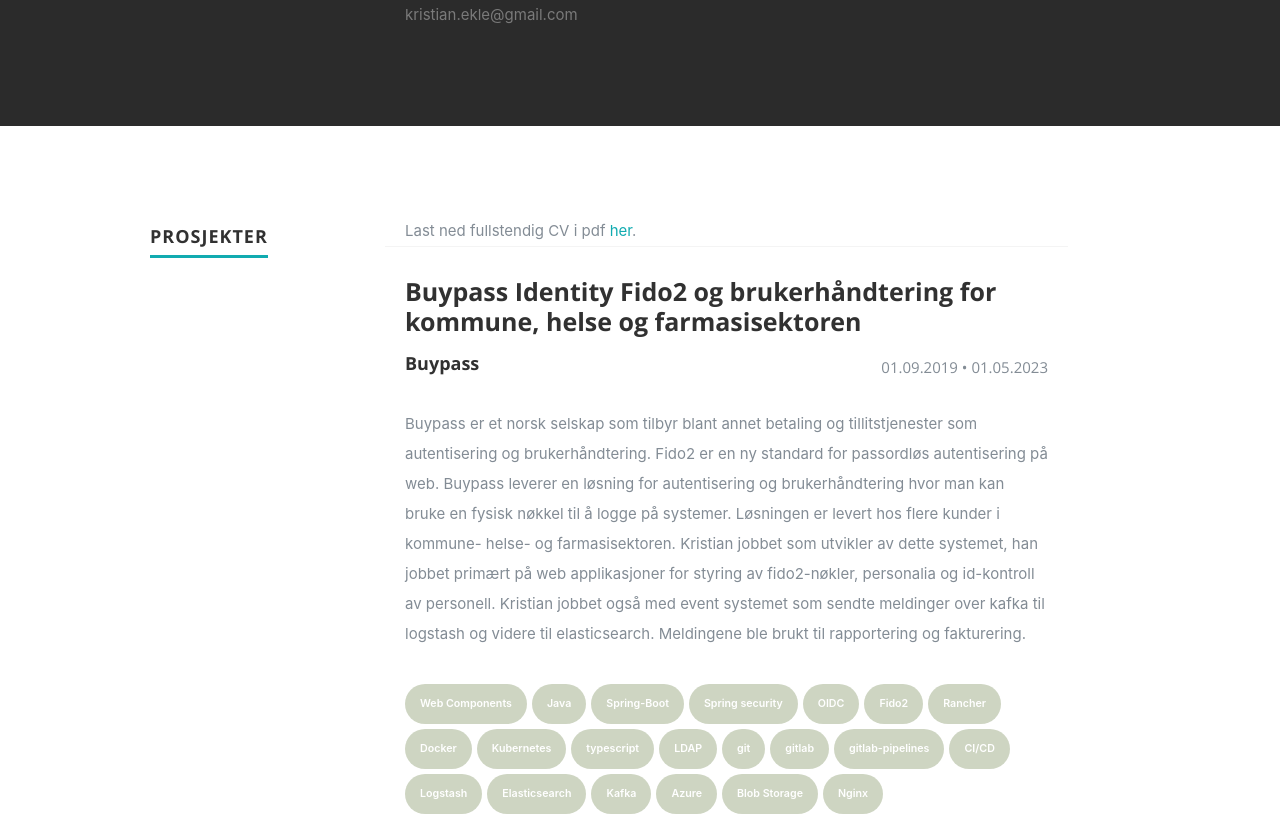
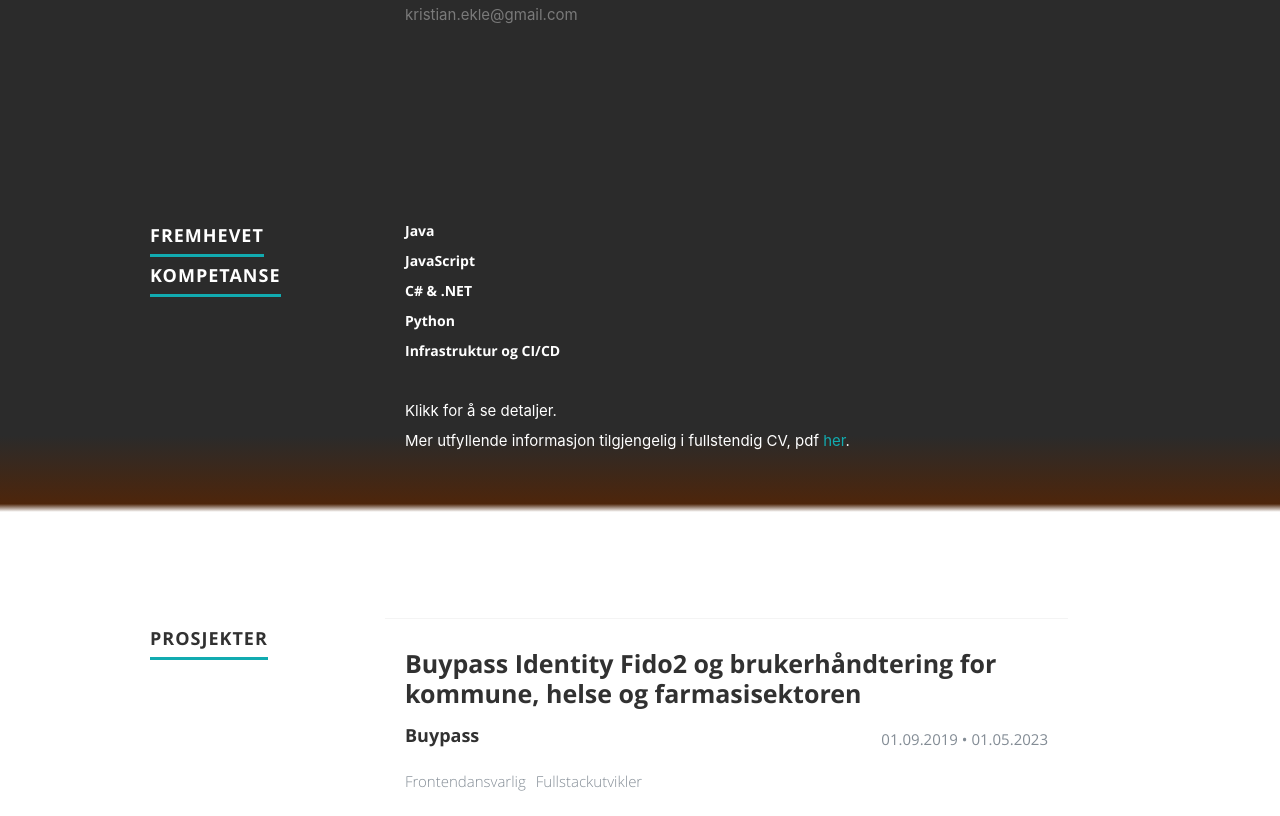
Before and after one commit to krekle/me, a React (Create React App) app: page / in a window 1280 px wide. Shown: the part 1520-2336 px from the top of the page. Built offline with nearby package versions, Linux system fonts and the light colour scheme; a web font is replaced by a local one.

Commit message:
Update CV

```diff
--- a/package.json
+++ b/package.json
@@ -4,6 +4,7 @@
   "version": "0.1.0",
   "private": true,
   "dependencies": {
+    "@types/react": "^18.2.21",
     "react": "^16.6.0",
     "react-dom": "^16.6.0",
     "react-scripts": "3.4.1"
--- a/public/css/default.css
+++ b/public/css/default.css
@@ -838,3 +838,13 @@ properly.
 .project-title {
     margin-top: 30px;
 }
+
+.project-roles {
+    margin: -1em 0 2em 0;
+    font-style: italic;
+}
+
+.project-role {
+    margin-right: 10px;
+    font-family: 'opensans-light';
+}
--- a/public/css/layout.css
+++ b/public/css/layout.css
@@ -9,6 +9,7 @@
    a. General Styles
    b. Header Styles
    c. About Section
+   c-2. Featured Section
    d. Resume Section
    e. Portfolio Section
    f. Call To Action Section
@@ -235,7 +236,54 @@ ul#nav li.current a { color: #F06000; }
    font-size: 20px;
 }
 
+/* ------------------------------------------------------------------ */
+/* c-2. Featured section
+/* ------------------------------------------------------------------ */
 
+#featured {
+  background: rgb(43,43,43);
+background: linear-gradient(180deg, rgba(43,43,43,1) 77%, rgba(240,96,0,0.279171043417367) 94%, rgba(255,255,255,1) 96%);
+
+  padding-top: 90px;
+  padding-bottom: 72px;
+  overflow: hidden;
+  color: #FFFFFF;
+}
+
+#featured h1 {
+  font: 18px/24px 'opensans-bold', sans-serif;
+  color: #FFFFFF;
+  text-transform: uppercase;
+  letter-spacing: 1px;
+}
+#featured h1 span {
+  border-bottom: 3px solid #11ABB0;
+  padding-bottom: 6px;
+  line-height: 2.2em;
+}
+
+.feature > h6{
+  color: #FFFFFF;
+  cursor: pointer;
+}
+
+.feature > h6:hover{
+  color: #FFFFFF;
+  cursor: pointer;
+  text-decoration: underline;
+}
+
+.feature > .collapse {
+  visibility: collapse;
+  display: none;
+  height: 0px;
+}
+
+.feature > .expand {
+  overflow: hidden;
+  visibility: visible;
+  transition: height 200ms;
+}
 /* ------------------------------------------------------------------ */
 /* d. Resume Section
 /* ------------------------------------------------------------------ */
--- a/src/App.js
+++ b/src/App.js
@@ -1,6 +1,7 @@
 import React, { Component } from 'react';
 import Header from './components/Header';
 import About from './components/About';
+import Featured from './components/Featured';
 import Resume from './components/Resume';
 import Portfolio from './components/Portfolio';
 import ContactUs from './components/Contact';
@@ -12,6 +13,7 @@ class App extends Component {
       <div className="App">
         <Header resumeData={resumeData}/>
         <About resumeData={resumeData}/>
+        <Featured resumeData={resumeData}/>
         <Resume resumeData={resumeData}/>
         <Portfolio resumeData={resumeData}/>
         <ContactUs resumeData={resumeData}/>
--- /dev/null
+++ b/src/components/Featured.js
@@ -0,0 +1,46 @@
+import React, { Component } from 'react';
+
+function FeatureListItem(props) {
+  const [expanded, setExpanded] = React.useState(false);
+  const expandCallback = React.useCallback(() => {
+    setExpanded(!expanded);
+  })
+
+    return (
+      <div className="feature">
+        <h6 onClick={expandCallback}>{props.name}</h6>
+        <p className={expanded ? 'expand' : 'collapse'}>{props.description}</p>
+      </div>
+    )
+  }
+
+
+export default class Featured extends Component {
+
+  render() {
+    let resumeData = this.props.resumeData;
+
+    return (
+      <section id="featured">
+        <div className="row featured">
+          <div className="three columns header-col">
+            <h1><span>Fremhevet kompetanse</span></h1>
+          </div>
+
+
+          <div className="nine columns main-col">
+            {resumeData.featured && resumeData.featured.map((item) => {
+              return (
+                <FeatureListItem name={item.Name} description={item.Description}></FeatureListItem>
+                )
+              })}
+              <br/>
+              Klikk for å se detaljer. <br/>
+              Mer utfyllende informasjon tilgjengelig i fullstendig CV, pdf <a href="CV_KristianEkle.pdf">her</a>.
+          </div>
+
+        </div>
+      </section>
+    );
+  }
+}
--- a/src/components/Resume.js
+++ b/src/components/Resume.js
@@ -12,10 +12,57 @@ export default class Resume extends Component {
           </div>
 
           <div className="nine columns main-col">
-            Last ned fullstendig CV i pdf <a href="CV_KristianEkle.pdf">her</a>.
 
             {
               resumeData.projects && resumeData.projects.map((item) => {
+
+                // new resume version
+                if (item.version && item.version == 2) {
+                  return (
+                    <div className="row item project">
+                      <div className="twelve columns">
+                        <h3 className="project-title">{item.ProjectName}</h3>
+                        <p className="details">
+                          <h5>{item.CompanyName}</h5>
+                          <em className="date">{item.Start} <span>&bull;</span> {item.End}</em>
+                        </p>
+                        <div className="project-roles">
+                          {item.Roles.map((role) => <em className="project-role">{role.Name}</em>)}
+                        </div>
+                        <p>
+                          {item.ProjectDescription}
+                        </p>
+
+                        <p>
+                          {item.Contribution}
+                        </p>
+
+                        {item.Roles.map((role) => (
+                          <div>
+                            <h6>{role.Name}</h6>
+                            <p>
+                              {role.Description}
+                            </p>
+                          </div>
+                          )
+                        )}
+                        {item.Tech &&
+                          <div className="chips-dus">
+                            {item.Tech.map((tech) => <div className="chip dus">{tech}</div>)}
+                          </div>
+                        }
+                        {/*item.Roles &&
+                        <div className="chips">
+                          {item.Roles.map((role) => <div className="chip">{role}</div>)}
+                        </div>
+                        */}
+
+                      </div>
+                    </div>
+                  )
+                }
+
+                // Old resume version
                 return (
                   <div className="row item project">
                     <div className="twelve columns">
--- a/src/resumeData.js
+++ b/src/resumeData.js
@@ -16,15 +16,27 @@ let resumeData = {
       "className": "fa fa-file-pdf-o"
     }
   ],
+  "featured": [
+    {"Name": "Java", "Description": "Kristian har erfaring med Java fra sin tid på NTNU og i sitt arbeid hos Visma og Buypass AS. Han har god kjennskap til SpringBoot, som han blant annet har brukt til å skrive mange mikrotjenester og frontends med ulike formål og mekanismer som APIer, autentisering, proxy, database, osv."},
+    {"Name": "JavaScript", "Description": "Kristian har mye erfaring med JavaScript fra utdannelsen og flere kundeprosjekter. Blant annet i form av frontendrammeverk som React eller Angular, og i utviklingsmiljø som bruker teknologi og byggverktøy som TypeScript, npm, lintere og automatiserte tester."},
+    {"Name": "C# & .NET", "Description": "Kristian jobbet tidligere i en C#/.NET avdeling i Bouvet og bidro mye til fagmiljøet rundt Azure og Microsoft-teknologier. Han er godt kjent med C#, .NET, nuget og Azure fra flere tidligere prosjekter hos Sporveien og Avinor. Han har blant annet levert løsninger til backend APIer, Windows services, samt kalkulasjoner i Azure Functions, med C# og .NET core."},
+    {"Name": "Python", "Description": "Kristian har brukt Python i flere prosjekter hos Sporveien; til maskinlæring og optimaliseringsoppgaver, APIer og kalkulasjoner i AWS Lamdas og Azure Functions. Han har også erfaring med Django, Flask og Bottle til hobbyprosjekter og fra studietiden, blant annet for utvikling av nettsider til linjeforeningen/NTNUI-grupper."},
+    {"Name": "Infrastruktur og CI/CD", "Description": "I de fleste prosjektene Kristian har vært en del av har han hatt ansvaret for eller bidratt i utvikling av CI/CD pipelines, enten via script i Jenkins, i Azure DevOps eller i GitLab pipelines. Han tar ofte ansvar for deployment av applikasjoner og har erfaring med å prodsette løsninger on-prem eller i skyen med Docker/Kubernetes"},
+  ],
   "projects": [
     {
       "CompanyName": "Buypass",
       "ProjectName": "Buypass Identity Fido2 og brukerhåndtering for kommune, helse og farmasisektoren",
-      "Roles": ['Utvikler'],
+      "ProjectDescription": "Buypass er et norsk selskap som tilbyr blant annet betaling og tillitstjenester som autentisering og brukerhåndtering. Fido2 er en ny standard for passordløs autentisering på web. Buypass leverer en løsning for autentisering og brukerhåndtering hvor man kan bruke en fysisk nøkkel til å logge på systemer. Løsningen er levert hos flere kunder i kommune- helse- og farmasisektoren. Løsningen gjør det mulig feks logge på statlige tjenester via med FIDO2-nøkkel via ID-porten",
+      "Roles": [
+        {'Name': 'Frontendansvarlig', 'Description': 'Kristian var ansvarlig for frontend i sitt team hos Buypass. I denne rollen utviklet han React applikasjoner, "vanilla" Javascript componenter i frontend for MVC løsninger og gjenbrukbare komponentbiblioteker i Web Components som resten av teamet kunne bruke. Han samarbeidet også mye med UX of forretning for å lage brukervennlige og estetiske skjermer. Han deltok også på frontendforum, som var et initiativ til samles rundt et felles designsystem laget i Figma, Storybook og React'},
+        {'Name': 'Fullstackutvikler', 'Description': 'Som fullstackutvikler jobbet Kristian med alle lag i teknologistacken, han lagde apper i JavaScript og React, backend apier, mikroservices og MVC løsninger i Spring-Boot, samt docker/kubernetes og nginx filservere. Han jobbet også en del med eventer i kafka, logstash og elasticsearch til auditlogging og rapporter.'},
+      ],
+      "Contribution": "Kristian jobbet som utvikler av systemet, han jobbet primært på web applikasjoner for styring av fido2-nøkler, personalia og id-kontroll av personell. Men og en del med event systemet som sendte meldinger over kafka til logstash og videre til elasticsearch. Meldingene ble brukt til rapportering og fakturering. Han bidro også med produksjonsetting, konfigureringg og monitorering av løsningene",
       "Tech": ['Web Components', 'Java', 'Spring-Boot', 'Spring security', 'OIDC', 'Fido2', 'Rancher', 'Docker', 'Kubernetes', 'typescript', 'LDAP', 'git', 'gitlab', 'gitlab-pipelines', 'CI/CD', 'Logstash', 'Elasticsearch', 'Kafka', 'Azure', 'Blob Storage', 'Nginx'],
       "Start": "01.09.2019",
       "End": "01.05.2023",
-      "Description": "Buypass er et norsk selskap som tilbyr blant annet betaling og tillitstjenester som autentisering og brukerhåndtering. Fido2 er en ny standard for passordløs autentisering på web. Buypass leverer en løsning for autentisering og brukerhåndtering hvor man kan bruke en fysisk nøkkel til å logge på systemer. Løsningen er levert hos flere kunder i kommune- helse- og farmasisektoren. Kristian jobbet som utvikler av dette systemet, han jobbet primært på web applikasjoner for styring av fido2-nøkler, personalia og id-kontroll av personell. Kristian jobbet også med event systemet som sendte meldinger over kafka til logstash og videre til elasticsearch. Meldingene ble brukt til rapportering og fakturering."
+      "version": 2
     },
     {
       "CompanyName": "Buypass",
```
Also changed, not shown: src/components/Header.js (+4 -3 lines), 1 other file (tests, documents, lock files or other folders).
